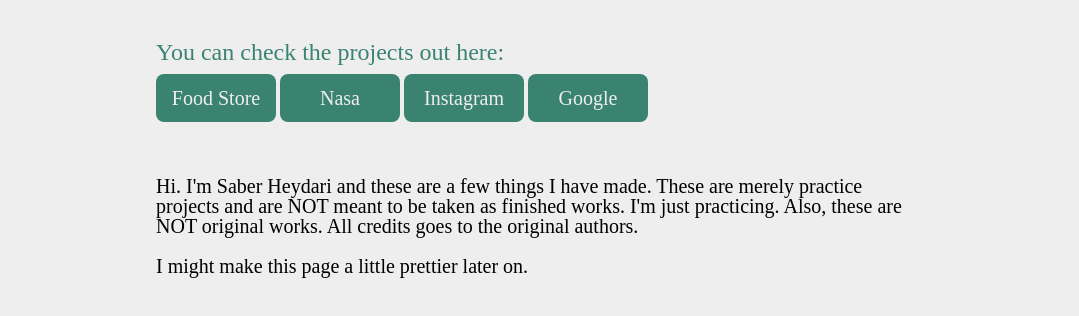
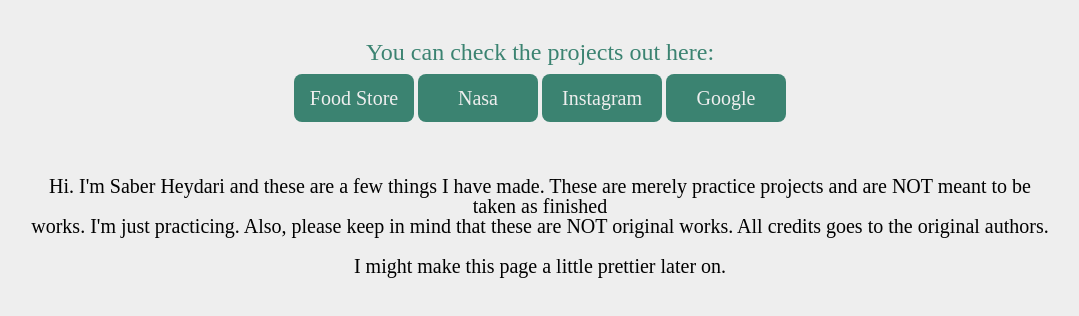
Before and after one commit to Silverethical/web-projects, a plain HTML site: page index.html in a window 1280 px wide. Shown: the whole page, without its empty margins (100-1179 px from the left). Drawn offline with Linux system fonts and the light colour scheme.

Commit message:
final minor fixes

```diff
--- a/index.html
+++ b/index.html
@@ -22,10 +22,11 @@
 
         <div id="about">
             <p> Hi. I'm Saber Heydari and these are a few things I have
-                made. These are merely practice projects and are NOT
-                meant to be taken as finished works. I'm just practicing.
-                Also, these are NOT original works. All credits goes to
-                the original authors.
+                made. These are merely practice projects and are NOT meant
+                to be taken as finished <br>
+                works. I'm just practicing. Also, please keep in
+                mind that these are NOT original works. All credits goes
+                to the original authors.
                 <br>
                 <br>
                 I might make this page a little prettier later on.
--- a/style.css
+++ b/style.css
@@ -4,8 +4,9 @@ body {
 }
 
 .container {
-    max-width: 60%;
+    max-width: 80%;
     margin: 0 auto;
+    text-align: center;
 }
 
 #projects {
```
